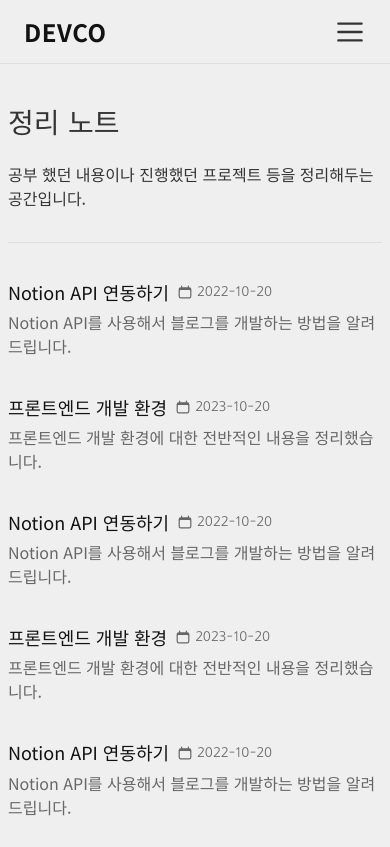
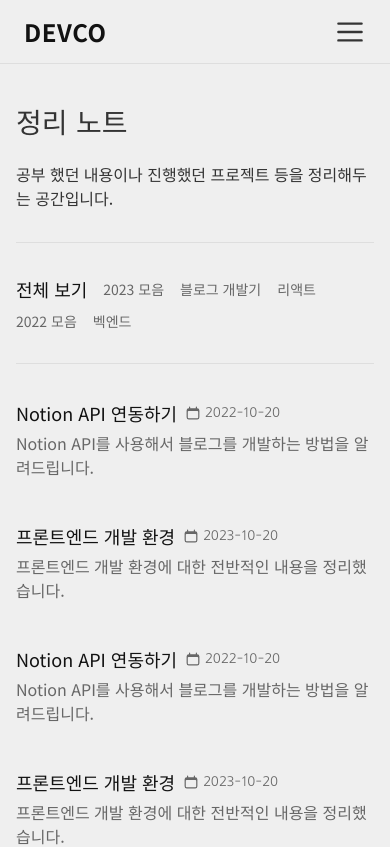
Before and after one commit to rygus9/blog, a Next.js app: page /note in a window 390 px wide. Shown: the top 847 px of the page. Built offline with nearby package versions, Linux system fonts and the light colour scheme.

Commit message:
feat: 모바일 UI 구성

```diff
--- a/app/note/_common/mock.ts
+++ b/app/note/_common/mock.ts
@@ -6,6 +6,18 @@ export const categorys = [
   {
     categorySlug: "blog",
     category: "블로그 개발기",
+  },
+  {
+    categorySlug: "react",
+    category: "리액트",
+  },
+  {
+    categorySlug: "2022",
+    category: "2022 모음",
+  },
+  {
+    categorySlug: "backend",
+    category: "벡엔드",
   },
 ];
 
--- a/app/note/page.tsx
+++ b/app/note/page.tsx
@@ -14,14 +14,19 @@ const Page = ({
   searchParams: SearchParams;
 }) => {
   return (
-    <div className="relative max-w-2xl h-fit m-auto my-10 sm:my-14">
-      <main className="w-full px-2 min-h-[500px]">
+    <div className="relative max-w-2xl px-4 h-fit m-auto my-10 sm:my-14">
+      <main className="w-full min-h-[500px]">
         <header>
           <div className="relative">
-            <div className="absolute -left-40 top-0 w-40 h-full">
+            <div
+              className={classNames(
+                "hidden",
+                "lg:absolute lg:block lg:-left-40 lg:top-0 lg:w-40 lg:h-full",
+              )}
+            >
               <Link
                 href="/"
-                className="inline-flex items-center space-x-2 text-txt-300"
+                className="inline-flex items-center space-x-2 text-txt-300 hover:text-txt-700"
               >
                 <ArrowUturnLeftIcon className="w-4 h-4" />
                 <span> 홈으로</span>
@@ -37,7 +42,12 @@ const Page = ({
         </header>
         <hr className="border-back-em my-8" />
         <section className="relative">
-          <ul className="flex flex-col gap-4 absolute -left-40 top-1 w-40 h-full text-txt-300">
+          <ul
+            className={classNames(
+              "flex items-center gap-4 gap-y-2 text-txt-300 mb-6 flex-wrap text-sm",
+              "lg:flex-col lg:items-start lg:gap-y-4 lg:absolute lg:-left-40 lg:top-1 lg:w-40 lg:h-full",
+            )}
+          >
             <li className={classNames(!nowCategoy && "-order-1")}>
               <Link
                 href="/note"
@@ -63,7 +73,8 @@ const Page = ({
               </li>
             ))}
           </ul>
-          <ul className="space-y-8">
+          <hr className="border-back-em my-8 lg:hidden" />
+          <ul className="space-y-10">
             {posts.map(({ title, titleSlug, intro, createdAt }) => (
               <article>
                 <h3 className="text-lg text-txt-700">
```
